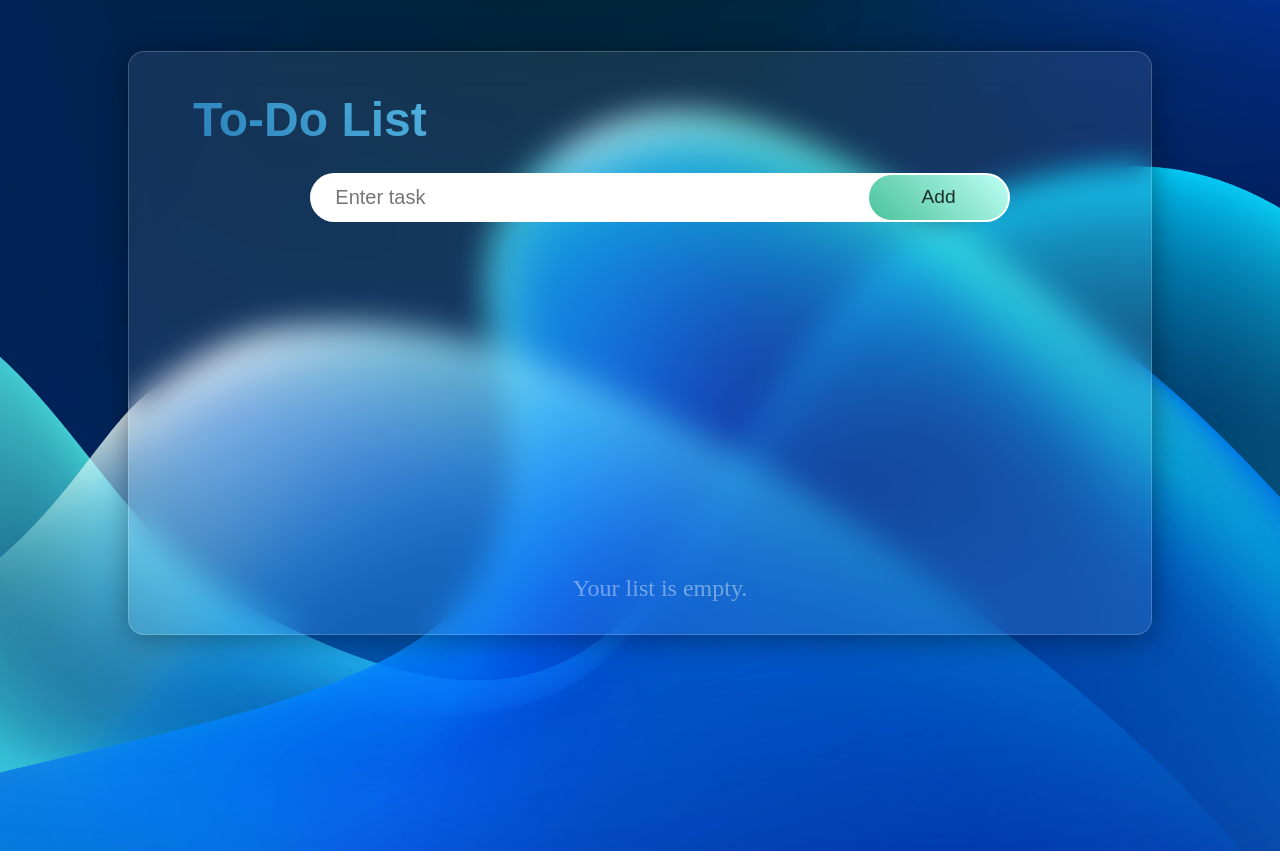
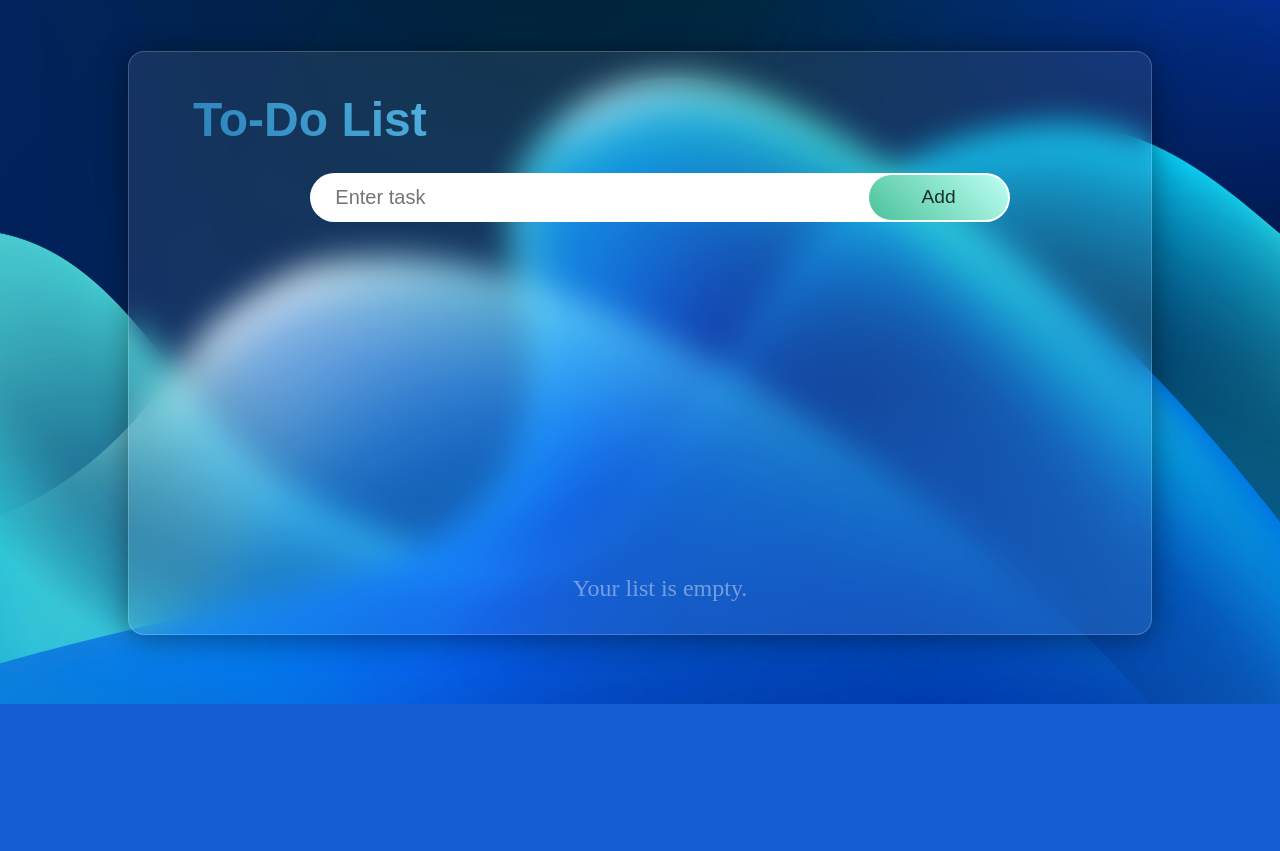
Before and after one commit to ArpanVala/ToDoList, a plain HTML site: page index.html in a window 1280 px wide. After the commit the page ends 800 px from the top, so only its background shows below. Drawn offline with nearby package versions, Linux system fonts and the light colour scheme; a web font is replaced by a local one.

Commit message:
media query updated

```diff
--- a/style.css
+++ b/style.css
@@ -10,8 +10,8 @@
 
 body {
   width: 100%;
-  height: 100vh;
-  overflow: hidden;
+  /* overflow: hidden; */
+  background-color: #165fd2;
   background-image: url(img/bg1.jpg);
   background-position: center;
   background-size: cover;
@@ -200,9 +200,10 @@ li span {
 }
 
 /* Responsive for mobile */
-@media (max-width: 750px) {
+@media (max-width: 800px) {
   body {
     background-position: left;
+    height: 100vh;
   }
   .container {
     margin-top: 22px;
```
Also changed, not shown: index.html (+0 -3 lines).
